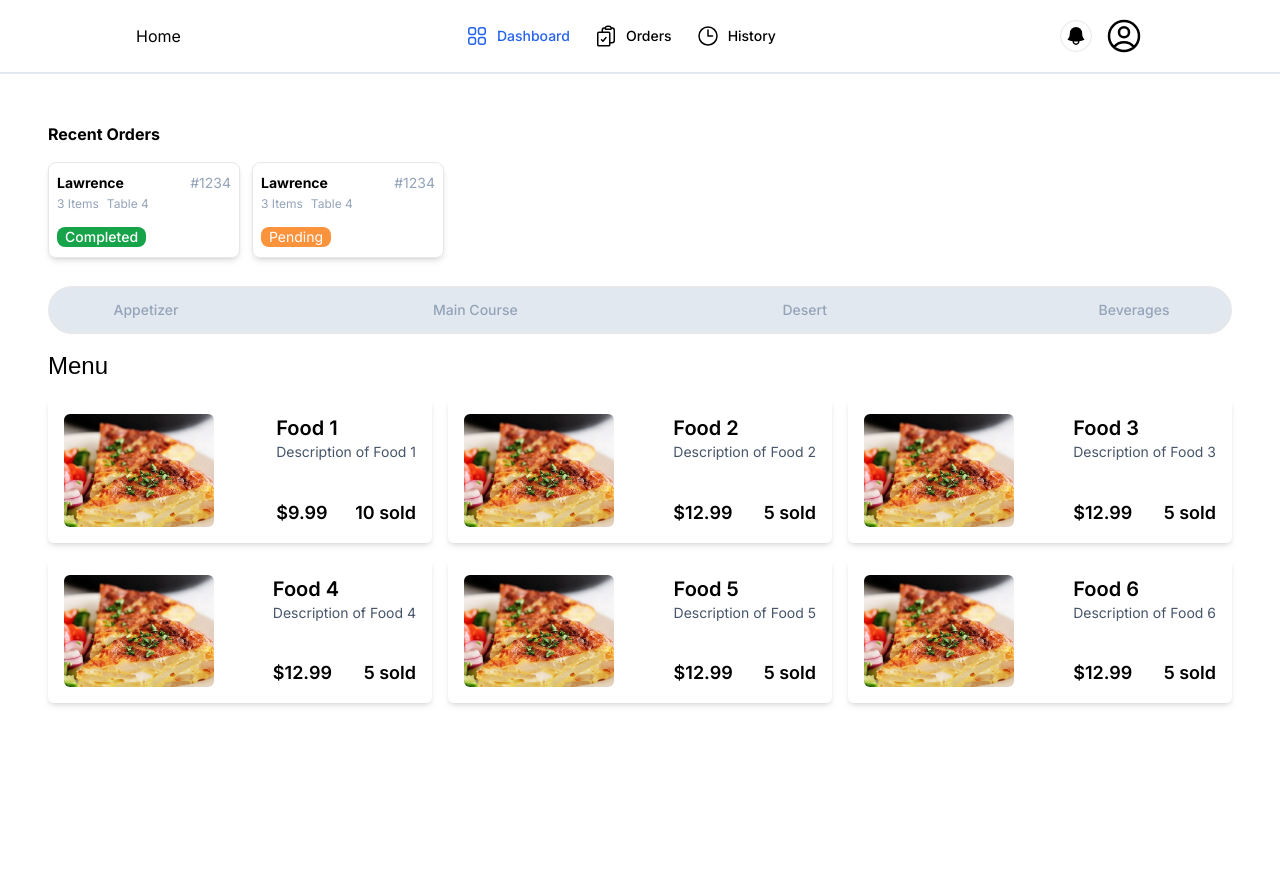
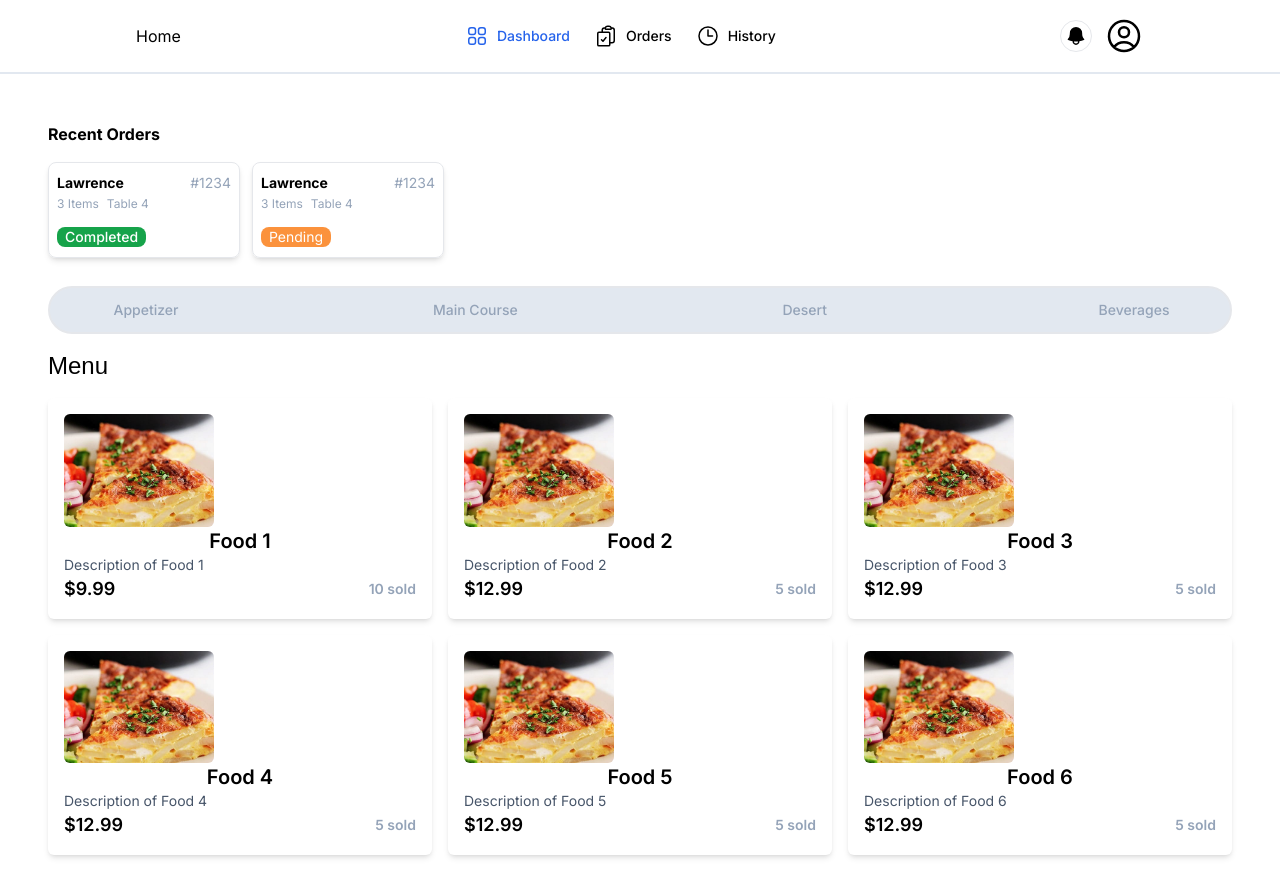
Before and after one commit to Kwaku28/pos-diner, a Next.js app: page /dashboard in a window 1280 px wide. Shown: the top 896 px of the page. Before the commit the page ends 800 px from the top, so only its background shows below. Built offline with nearby package versions, Linux system fonts and the light colour scheme; a web font is replaced by a local one.

Commit message:
Edit the css properties of the card elements

```diff
--- a/app/ui/dashboard/meals/cards.tsx
+++ b/app/ui/dashboard/meals/cards.tsx
@@ -47,21 +47,21 @@ const foodArray = [
 
 export default function FoodCards() {
   return (
-    <div className='grid grid-cols-1 gap-4 md:grid-cols-2 lg:grid-cols-3'>
+    <div className='grid grid-cols-2 gap-4 md:grid-cols-2 lg:grid-cols-3'>
       {foodArray.map((food, index) => (
         <div key={index} className='p-4 bg-white shadow-md rounded-md'>
-          <div className='flex justify-between'>
+          <div className='flex flex-col justify-between'>
             <div>
             <Image src={food.image} alt={food.name} width={150} height={100} className='object-cover rounded-md' />
             </div>
             <div className='flex flex-col justify-between'>
               <div>
-                <h2 className='text-xl font-semibold'>{food.name}</h2>
+                <h2 className='text-xl font-semibold text-center'>{food.name}</h2>
                 <p className='text-sm text-slate-600'>{food.description}</p>
               </div>
-              <div className='flex justify-between'>
+              <div className='flex justify-between items-center'>
                 <p className='text-lg font-semibold'>${food.price}</p>
-                <p className='text-lg font-semibold'>{food.totalSold} sold</p>
+                <p className='text-sm font-semibold text-slate-400'>{food.totalSold} sold</p>
               </div>
             </div>
           </div>
```
